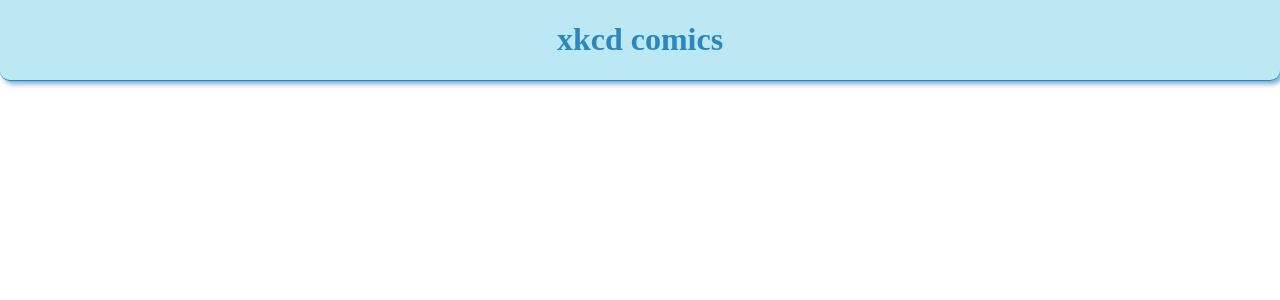
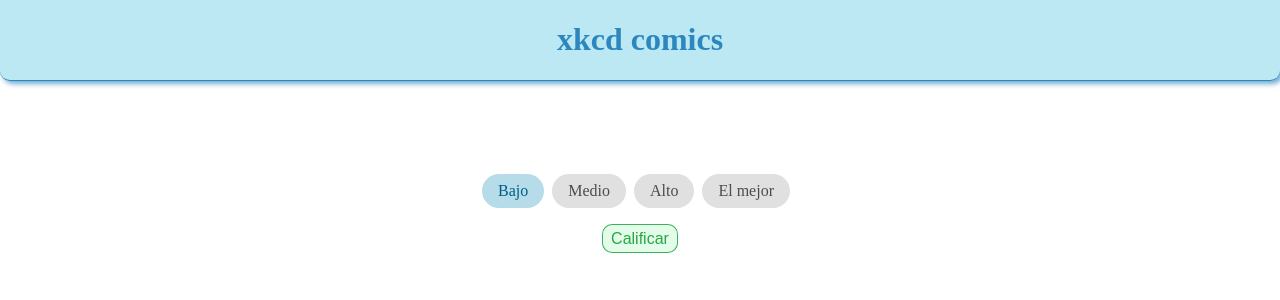
Before and after one commit to jdtafur/xkcd, an Angular app: page /comics in a window 1280 px wide. Shown: the top 300 px of the page. Built offline with nearby package versions, Linux system fonts and the light colour scheme; no server answers.

Commit message:
model basic: qualify comic

```diff
--- a/src/app/comics/comics.component.css
+++ /dev/null
@@ -1,15 +0,0 @@
-.head{
-  width: 100%;
-  display: flex;
-  justify-content: center;
-  align-items: center;
-  border-bottom: 1px solid #2C87BF;
-  border-bottom-left-radius: 10px;
-  border-bottom-right-radius: 10px;
-  box-shadow: 3px 3px 5px rgba(44, 135, 191, 0.68);
-  background-color: #BBE8F2;
-}
-
-.head h1{
-  color: #2C87BF;
-}
--- a/src/app/comics/comics.component.html
+++ b/src/app/comics/comics.component.html
@@ -1,4 +1,23 @@
-<div class="head">
-  <h1>xkcd comics</h1>
+<div>
+  <div class="head">
+    <h1>xkcd comics</h1>
+  </div>
+  <app-comic [comic]="comic"></app-comic>
+  <ul class="qualify" appQualify (selected)="onChangeSelected($event)" [(activeSelector)]="qualify">
+    <li appQualifyItem [selector]="qualifyStatus.LOW">
+      <span>Bajo</span>
+    </li>
+    <li appQualifyItem [selector]="qualifyStatus.MIDDLE">
+      <span>Medio</span>
+    </li>
+    <li appQualifyItem [selector]="qualifyStatus.HIGH">
+      <span>Alto</span>
+    </li>
+    <li appQualifyItem [selector]="qualifyStatus.THE_BEST">
+      <span>El mejor</span>
+    </li>
+  </ul>
+  <div class="button-container">
+    <button>Calificar</button>
+  </div>
 </div>
-<app-comic [comic]="comic"></app-comic>
--- /dev/null
+++ b/src/app/comics/comics.component.scss
@@ -0,0 +1,59 @@
+.head{
+  width: 100%;
+  height: 10%;
+  display: flex;
+  justify-content: center;
+  align-items: center;
+  border-bottom: 1px solid #2C87BF;
+  border-bottom-left-radius: 10px;
+  border-bottom-right-radius: 10px;
+  box-shadow: 3px 3px 5px rgba(44, 135, 191, 0.68);
+  background-color: #BBE8F2;
+}
+
+.head h1{
+  color: #2C87BF;
+}
+
+.qualify{
+  display: flex;
+  width: 100%;
+  justify-content: center;
+}
+
+ul{
+  width: 100%;
+  list-style-type: none;
+  margin-bottom: 1rem;
+  padding: 0;
+  display: flex;
+
+  > li {
+    margin-right: 0.5rem;
+    padding: 0.5rem 1rem;
+    background-color: #e0e0e0;
+    color: #4c4c4c;
+    border-radius: 20px;
+    cursor: pointer;
+
+  &.selected {
+     background-color: #b6dcea;
+     color: #005e84;
+   }
+  }
+}
+
+.button-container{
+  display: flex;
+  justify-content: center;
+  width: 100%;
+}
+
+.button-container button{
+  background-color: #E2FCE9;
+  color: #28A745;
+  border: 1px solid rgba(40, 167, 69, 0.87);
+  border-radius: 10px;
+  font-size: 1rem;
+  padding: 0.3rem 0.5rem;
+}
--- a/src/app/comics/comics.component.ts
+++ b/src/app/comics/comics.component.ts
@@ -1,14 +1,19 @@
 import { Component, OnInit } from '@angular/core';
 import {ComicsService} from "./comics.service";
+import {QualifyStatus} from "./core/types";
+
+const { NONE, LOW, MIDDLE, HIGH, THE_BEST} = QualifyStatus;
 
 @Component({
   selector: 'app-comics',
   templateUrl: './comics.component.html',
-  styleUrls: ['./comics.component.css']
+  styleUrls: ['./comics.component.scss']
 })
 export class ComicsComponent implements OnInit {
 
   comic: any = {};
+  qualify: QualifyStatus = LOW;
+  qualifyStatus = { NONE, LOW, MIDDLE, HIGH, THE_BEST};
 
   constructor(private comicsService: ComicsService) { }
 
@@ -18,4 +23,8 @@
     });
   }
 
+  onChangeSelected(itemSelected: string): void {
+
+  }
+
 }
--- a/src/app/comics/comics.module.ts
+++ b/src/app/comics/comics.module.ts
@@ -3,12 +3,14 @@
 import {ComicsRoutingModule} from "./comics-routing.module";
 import {ComicsComponent} from "./comics.component";
 import { ComicComponent } from './components/comic/comic.component';
+import {ToggleModule} from "./directives/qualify.module";
 
 @NgModule({
   declarations: [ComicsComponent, ComicComponent],
   imports: [
     CommonModule,
-    ComicsRoutingModule
+    ComicsRoutingModule,
+    ToggleModule
   ]
 })
 export class ComicsModule { }
--- a/src/app/comics/components/comic/comic.component.css
+++ b/src/app/comics/components/comic/comic.component.css
@@ -1,20 +1,28 @@
+.container {
+  display: flex;
+  flex-direction: column;
+  justify-items: center;
+  justify-content: center;
+  align-items: center;
+  width: 100%;
+}
+
 .title {
   display: flex;
   align-items: center;
   justify-content: center;
 }
 
-.image {
-
+.description {
+  align-items: center;
+  justify-content: center;
+  width: 15rem;
 }
 
-.description {
-
+.description img{
+  width: 100%;
+  height: auto;
 }
-
-.container {
-  display: flex;
-  flex-direction: column;
-  justify-content: center;
-  align-items: center;
+.description p{
+  text-align: center;
 }
--- a/src/app/comics/components/comic/comic.component.html
+++ b/src/app/comics/components/comic/comic.component.html
@@ -1,4 +1,9 @@
 <div class="container">
-  <h2 class="title">{{comic.safe_title}}</h2>
-  <img src="{{comic.img}}" alt="{{comic.alt}}">
+  <h1 class="title">{{comic.title}}</h1>
+  <div class="description">
+    <img src="{{comic.img}}" alt="{{comic.alt}}">
+    <p>
+      {{comic.alt}}
+    </p>
+  </div>
 </div>
--- /dev/null
+++ b/src/app/comics/core/types.ts
@@ -0,0 +1,7 @@
+export enum QualifyStatus{
+  NONE = 'NONE',
+  LOW = 'LOW',
+  MIDDLE = 'MIDDLE',
+  HIGH = 'HIGH',
+  THE_BEST = 'THE_BEST'
+}
--- /dev/null
+++ b/src/app/comics/directives/qualify-item.directive.ts
@@ -0,0 +1,45 @@
+import {Directive, HostBinding, HostListener, Inject, Input} from '@angular/core';
+import {QualifyDirective} from './qualify.directive';
+
+@Directive({
+  selector: '[appQualifyItem]'
+})
+export class QualifyItemDirective {
+
+  // @ts-ignore
+  protected _selected: boolean;
+  protected qualify: QualifyDirective;
+  // @ts-ignore
+  @Input() selector: string;
+
+  @HostBinding('class.selected')
+  @Input()
+  get selected(): boolean {
+    return this._selected;
+  }
+
+  set selected(value: boolean) {
+    this._selected = value;
+
+    if (value) {
+      this.qualify.unselectOtherItems(this);
+      this.qualify.selectedChange(this);
+    }
+  }
+
+  @HostListener('click', ['$event'])
+  onClick(e: any): void {
+    if (this.qualify.activeSelector !== this.selector) {
+      this.selected = !this.selected;
+    }
+  }
+
+  public constructor(@Inject(QualifyDirective) qualify: QualifyDirective) {
+    this.qualify = qualify;
+  }
+
+  ngOnInit(): void {
+    this.qualify.addItem(this);
+  }
+
+}
--- /dev/null
+++ b/src/app/comics/directives/qualify.directive.ts
@@ -0,0 +1,41 @@
+import {Directive, EventEmitter, Input, Output} from '@angular/core';
+import {QualifyItemDirective} from './qualify-item.directive';
+
+@Directive({
+  selector: '[appQualify]'
+})
+export class QualifyDirective {
+
+  @Output() selected: EventEmitter<any> = new EventEmitter<any>();
+
+  @Input() activeSelector = '';
+  @Output() activeSelectorChange: EventEmitter<any> = new EventEmitter<any>();
+
+  protected items: Array<QualifyItemDirective> = [];
+
+  constructor() { }
+
+  unselectOtherItems(selectedItem: QualifyItemDirective): void {
+    this.items.forEach((item: QualifyItemDirective) => {
+      if (item.selector !== selectedItem.selector) {
+        item.selected = false;
+      }
+    });
+  }
+
+  selectedChange(item: QualifyItemDirective): void {
+    this.activeSelector = item.selector;
+    this.activeSelectorChange.emit(this.activeSelector);
+    this.selected.emit(item.selector);
+  }
+
+  addItem(item: QualifyItemDirective): void {
+    if (this.items.length === 0 ) {
+      item.selected = true;
+      this.selectedChange(item);
+    }
+
+    this.items.push(item);
+  }
+
+}
--- a/src/styles.css
+++ b/src/styles.css
@@ -1,3 +1,4 @@
 body{
   margin: 0;
+  height: 100vh;
 }
```
Also changed, not shown: src/app/comics/directives/qualify.module.ts (added, +13 -0 lines).
